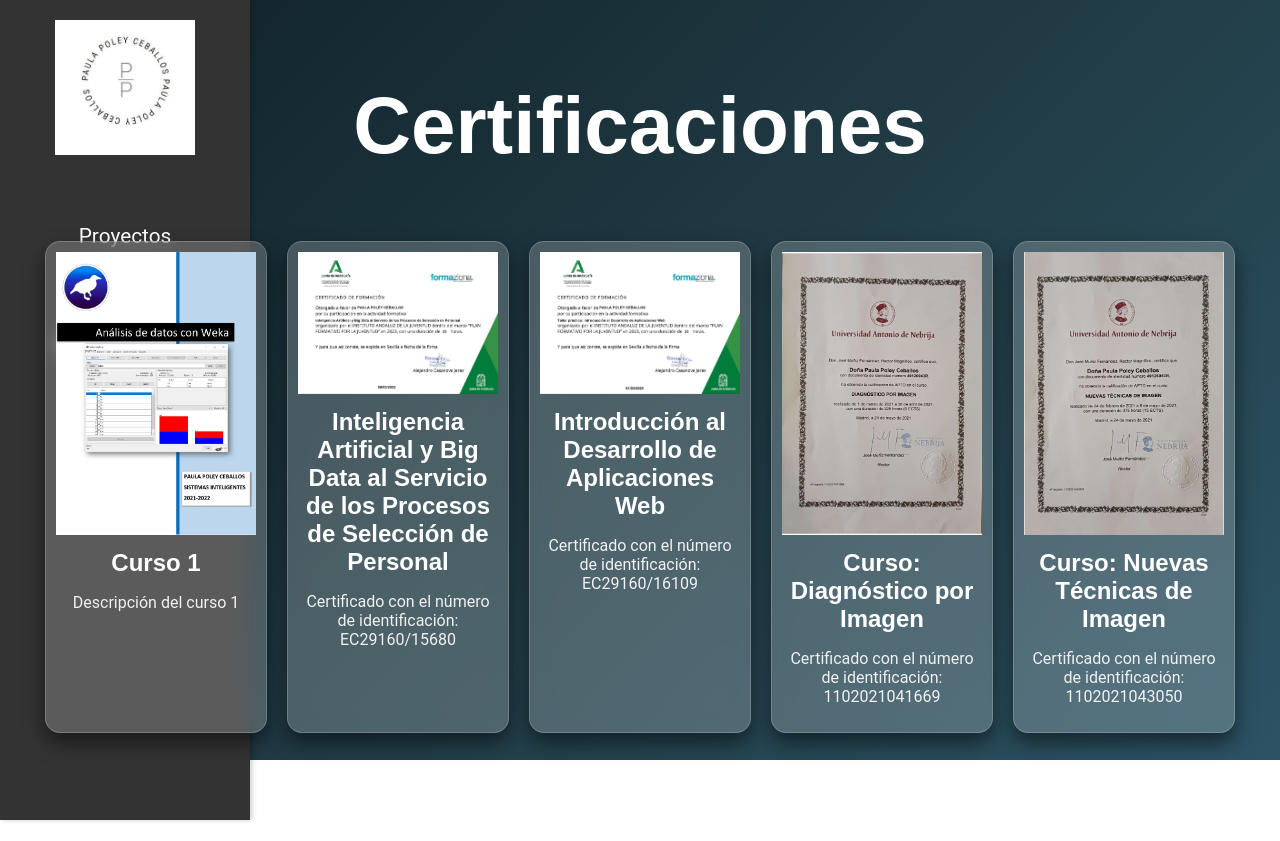
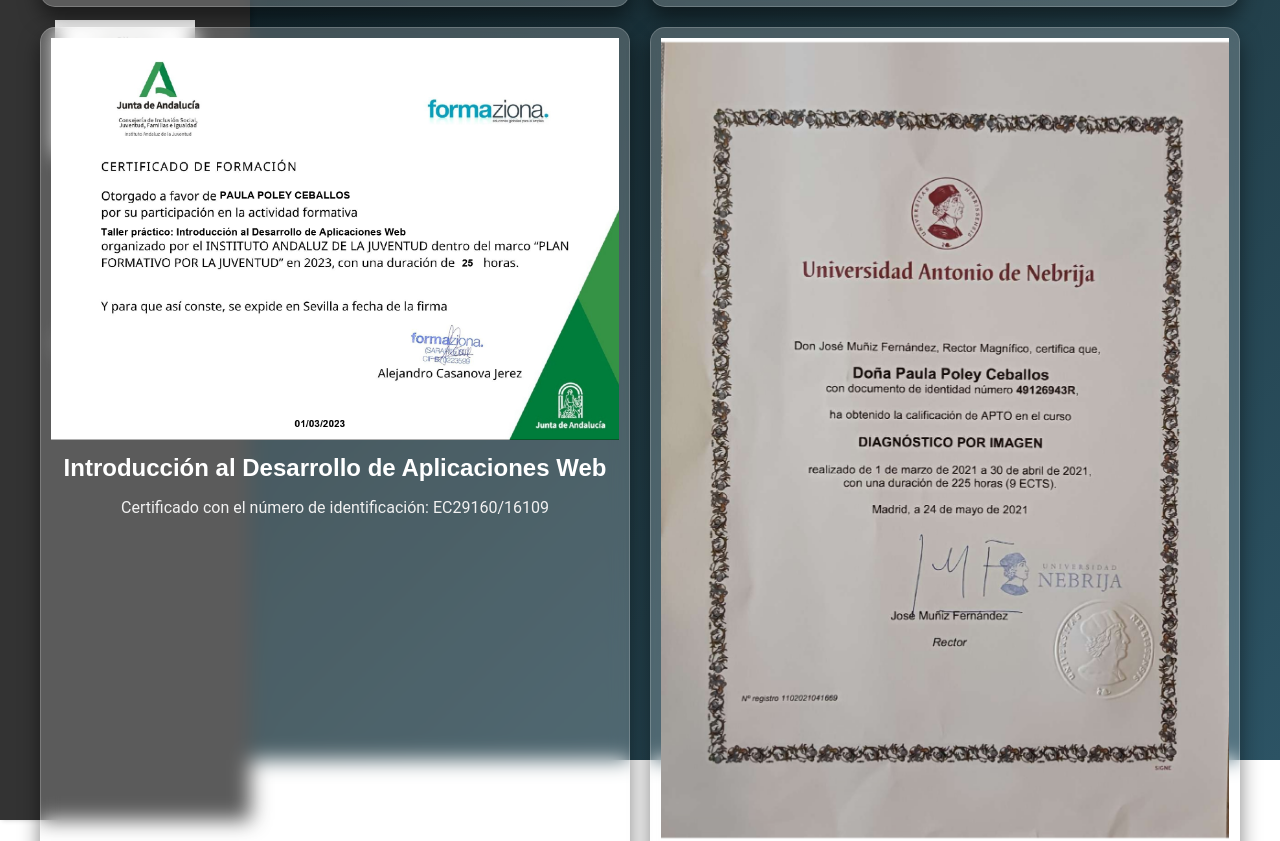
Before and after one commit to paulapoley/portfoliopaulapoley, a React (Create React App) app: page /certificaciones in a window 1280 px wide. Shown: the top 841 px of the page. Before the commit the page ends 800 px from the top, so only its background shows below. Built offline with nearby package versions, Linux system fonts and the light colour scheme.

Commit message:
Update Certificaciones.css

```diff
--- a/src/pages/Certificaciones.css
+++ b/src/pages/Certificaciones.css
@@ -19,22 +19,22 @@
 }
 
 .certificaciones-grid {
-  display: flex;
-  flex-wrap: wrap;
-  gap: 20px;
-  justify-content: center;
+  display: grid;
+  grid-template-columns: repeat(2, 1fr); /* Dos columnas de igual ancho */
+  gap: 20px; /* Espacio entre las tarjetas */
+  width: 100%;
+  max-width: 1200px; /* Ancho máximo para el contenedor */
 }
 
 .certificacion-card {
   border: 1px solid rgba(255, 255, 255, 0.2); /* Color de borde más suave para contraste */
   border-radius: 15px;
   overflow: hidden;
-  width: 200px;
-  text-align: center;
-  padding: 10px;
   background: rgba(255, 255, 255, 0.2); /* Fondo semitransparente */
   backdrop-filter: blur(10px); /* Desenfoque de fondo */
   box-shadow: 0 10px 20px rgba(0, 0, 0, 0.5); /* Sombra para profundidad */
+  padding: 10px;
+  text-align: center;
 }
 
 .certificacion-image {
```
